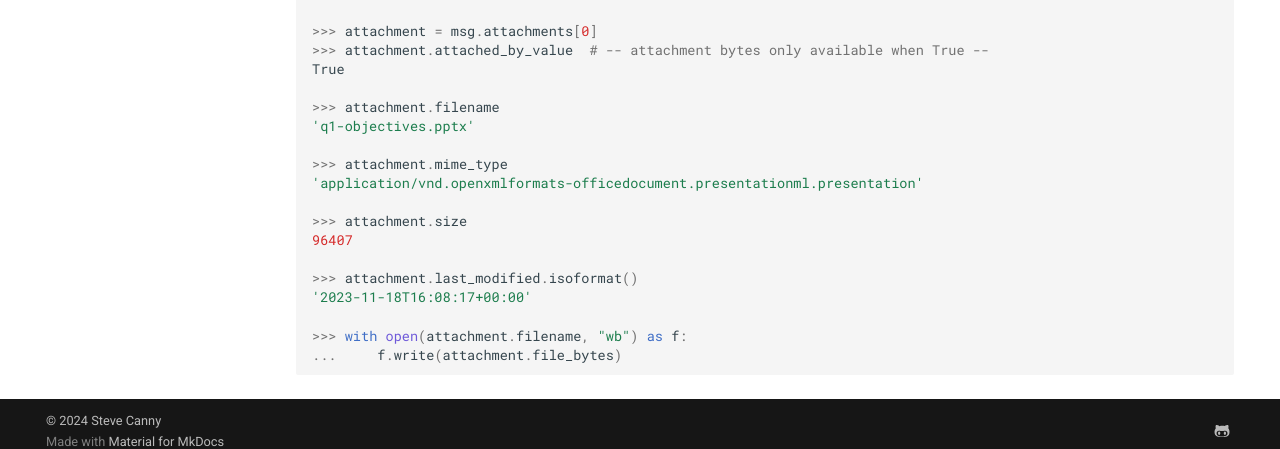
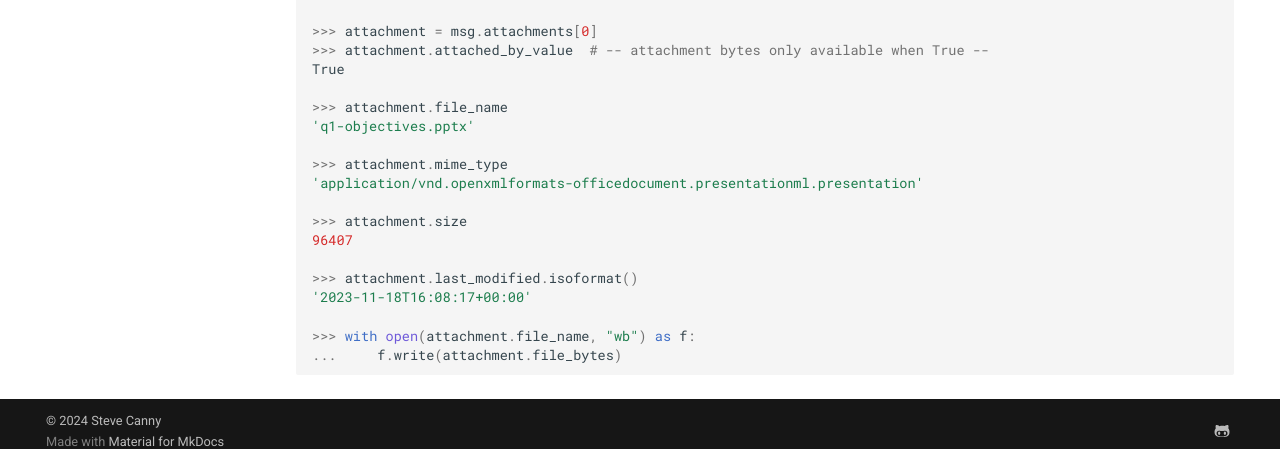
Before and after one commit to scanny/python-oxmsg, an MkDocs documentation site: the page built from docs/index.md, in a window 1280 px wide and 1070 px high. Shown: the part 606-1055 px from the top of the window. Built offline with MkDocs 1.6.1 and Material for MkDocs 9.7.7, drawn with Linux system fonts in a browser that asks for light colours.

Commit message:
fix(docs): typo in Attachment.file_name

````diff
--- a/docs/index.md
+++ b/docs/index.md
@@ -23,7 +23,7 @@ pip install python-oxmsg
 >>> attachment.attached_by_value  # -- attachment bytes only available when True --
 True
 
->>> attachment.filename
+>>> attachment.file_name
 'q1-objectives.pptx'
 
 >>> attachment.mime_type
@@ -35,7 +35,7 @@ True
 >>> attachment.last_modified.isoformat()
 '2023-11-18T16:08:17+00:00'
 
->>> with open(attachment.filename, "wb") as f:
+>>> with open(attachment.file_name, "wb") as f:
 ...     f.write(attachment.file_bytes)
 
 ```
````
Also changed, not shown: README.md (+2 -2 lines).
